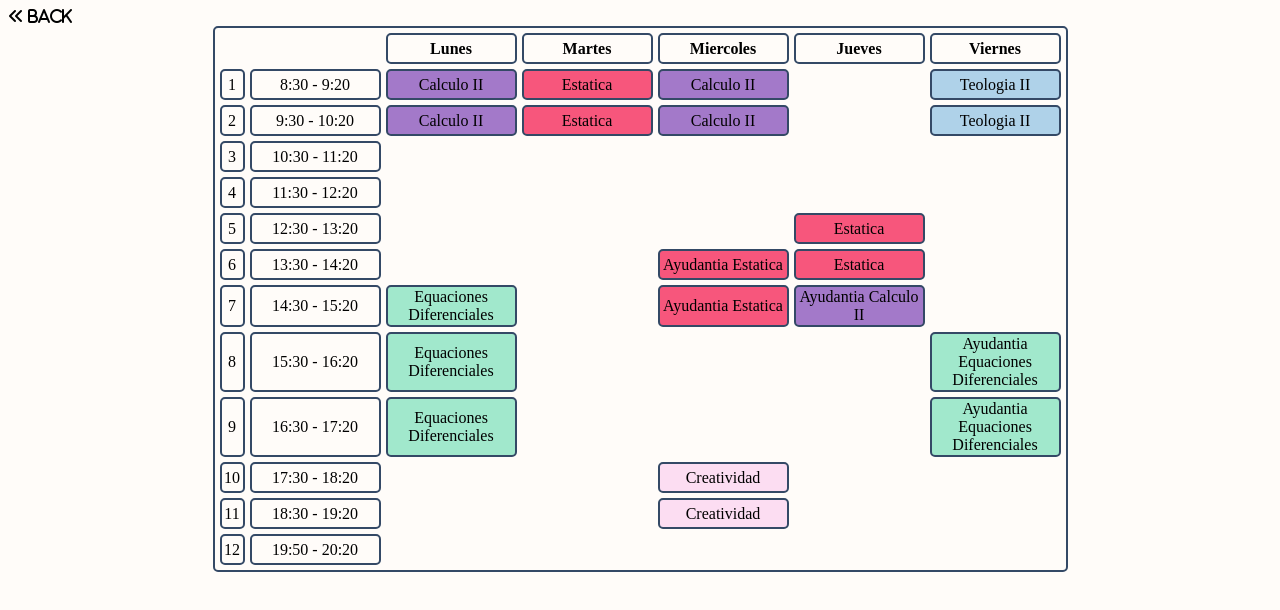
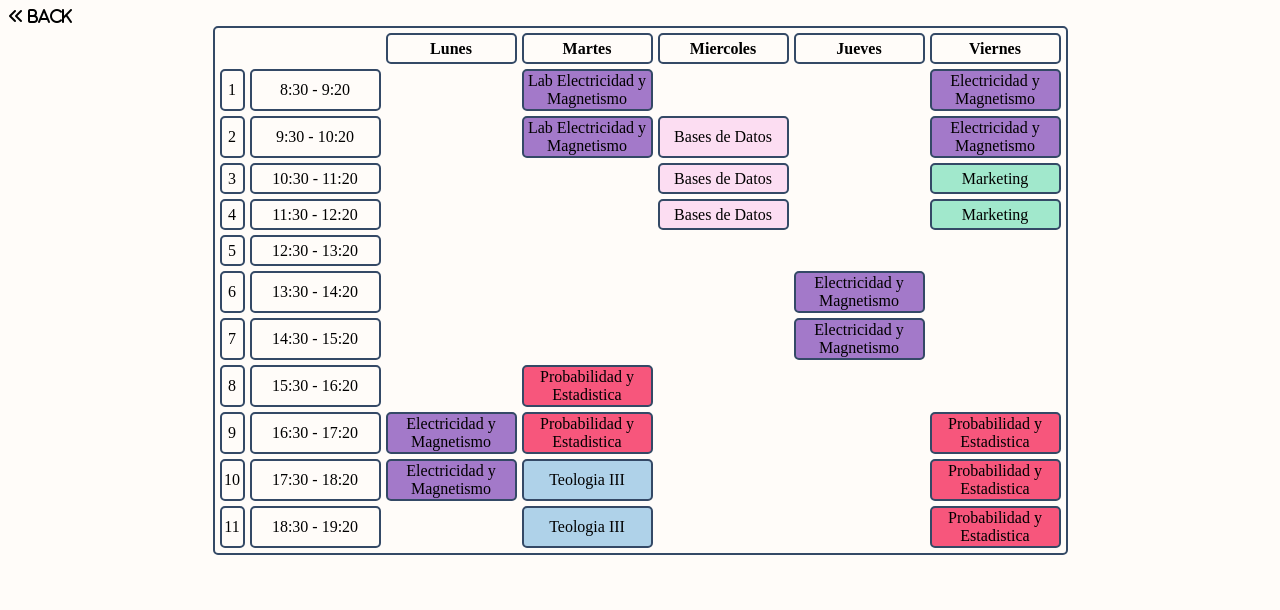
Before and after one commit to Heviazepam/tomashevia.github.io, a plain HTML site: page Proyectos/Horario/horario.html in a window 1280 px wide. Drawn offline with Linux system fonts and the light colour scheme.

Commit message:
update horario.html

```diff
--- a/Proyectos/Horario/horario.css
+++ b/Proyectos/Horario/horario.css
@@ -39,18 +39,18 @@ a:link {
     background-color: rgb(175, 210, 233);
 }
 
-.calc {
+.electro {
     background-color: rgb(163, 121, 201);
 }
 
-.estatica {
+.proba {
     background-color: rgb(247, 86, 124);
 }
 
-.edo {
+.mark {
     background-color: rgb(161, 232, 204);
 }
 
-.creatividad {
+.bases {
     background-color: rgb(252, 221, 242);
 }
--- a/Proyectos/Horario/horario.html
+++ b/Proyectos/Horario/horario.html
@@ -29,36 +29,38 @@
         <tr>
             <td class="numero">1</td>
             <td>8:30 - 9:20</td>
-            <td class="calc"><a href="https://us02web.zoom.us/j/85467804971?pwd=Q0s5NzB5VUhQNFNEa3dPLzZGcE9sdz09" target="_blank"> Calculo II</a></td>
-            <td class="estatica"><a href="https://us02web.zoom.us/j/85854944755?pwd=QllkTXNEaFlMVVNuVTZPdE9xbk01QT09" target="_blank">Estatica</a></td>
-            <td class="calc"><a href="https://us02web.zoom.us/j/85467804971?pwd=Q0s5NzB5VUhQNFNEa3dPLzZGcE9sdz09" target="_blank"> Calculo II</a></td>
             <td></td>
-            <td class="teo">Teologia II</td>
+            <td class="electro">Lab Electricidad y Magnetismo</td>
+            <td></td>
+            <td></td>
+            <td class="electro">Electricidad y Magnetismo</td>
         </tr>
         <tr>
             <td class="numero">2</td>
             <td>9:30 - 10:20</td>
-            <td class="calc"><a href="https://us02web.zoom.us/j/85467804971?pwd=Q0s5NzB5VUhQNFNEa3dPLzZGcE9sdz09" target="_blank"> Calculo II</a></td>
-            <td class="estatica"><a href="https://us02web.zoom.us/j/85854944755?pwd=QllkTXNEaFlMVVNuVTZPdE9xbk01QT09" target="_blank">Estatica</a></td>
-            <td class="calc"><a href="https://us02web.zoom.us/j/85467804971?pwd=Q0s5NzB5VUhQNFNEa3dPLzZGcE9sdz09" target="_blank"> Calculo II</a></td>
             <td></td>
-            <td class="teo">Teologia II</td>
+            <td class="electro"> Lab Electricidad y Magnetismo</td>
+            <td class="bases">Bases de Datos</td>
+            <td></td>
+            <td class="electro">Electricidad y Magnetismo</td>
         </tr>
         <tr>
             <td class="numero">3</td>
             <td>10:30 - 11:20</td>
             <td></td>
             <td></td>
+            <td class="bases">Bases de Datos</td>
             <td></td>
-            <td></td>
+            <td class="mark">Marketing</td>
         </tr>
         <tr>
             <td class="numero">4</td>
             <td>11:30 - 12:20</td>
             <td></td>
             <td></td>
+            <td class="bases">Bases de Datos</td>
             <td></td>
-            <td></td>
+            <td class="mark">Marketing</td>
         </tr>
         <tr>
             <td class="numero">5</td>
@@ -66,7 +68,7 @@
             <td></td>
             <td></td>
             <td></td>
-            <td class="estatica"><a href="https://us02web.zoom.us/j/88990526631?pwd=MmNwa0c0TXVJWVRkeDNmTC9LM0pTdz09" target="_blank">Estatica</a></td>
+            <td></td>
             <td></td>
         </tr>
         <tr>
@@ -74,57 +76,56 @@
             <td>13:30 - 14:20</td>
             <td></td>
             <td></td>
-            <td class="estatica ayud">Ayudantia Estatica</td>
-            <td class="estatica"><a href="https://us02web.zoom.us/j/88990526631?pwd=MmNwa0c0TXVJWVRkeDNmTC9LM0pTdz09" target="_blank">Estatica</a></td>
-            <td"></td>
+            <td></td>
+            <td class="electro">Electricidad y Magnetismo</td>
+            <td></td>
         </tr>
         <tr>
             <td class="numero">7</td>
             <td>14:30 - 15:20</td>
-            <td class="edo">Equaciones Diferenciales</td>
             <td></td>
-            <td class="estatica ayud">Ayudantia Estatica</td>
-            <td class="calc ayud">Ayudantia Calculo II</td>
+            <td></td>
+            <td></td>
+            <td class="electro">Electricidad y Magnetismo</td>
             <td></td>
         </tr>
         <tr>
             <td class="numero">8</td>
             <td>15:30 - 16:20</td>
-            <td class="edo">Equaciones Diferenciales</td>
+            <td></td>
+            <td class="proba">Probabilidad y Estadistica</td>
             <td></td>
             <td></td>
             <td></td>
-            <td class="edo ayud"> Ayudantia Equaciones Diferenciales</td>
         </tr>
         <tr>
             <td class="numero">9</td>
             <td>16:30 - 17:20</td>
-            <td class="edo">Equaciones Diferenciales</td>
+            <td class="electro">Electricidad y Magnetismo</td>
+            <td class="proba">Probabilidad y Estadistica</td>
             <td></td>
             <td></td>
-            <td></td>
-            <td class="edo ayud"> Ayudantia Equaciones Diferenciales</td>
+            <td class="proba">Probabilidad y Estadistica</td>
         </tr>
         <tr>
             <td class="numero">10</td>
             <td>17:30 - 18:20</td>
+            <td class="electro">Electricidad y Magnetismo</td>
+            <td class="teo">Teologia III</td>
             <td></td>
             <td></td>
-            <td class="creatividad">Creatividad</td>
-            <td></td>
-            <td></td>
+            <td class="proba">Probabilidad y Estadistica</td>
         </tr>
         <tr>
             <td class="numero">11</td>
             <td>18:30 - 19:20</td>
             <td></td>
+            <td class="teo">Teologia III</td>
             <td></td>
-            <td class="creatividad">Creatividad</td>
+            <td></td>
+            <td class="proba">Probabilidad y Estadistica</td>
         </tr>
-        <tr>
-            <td class="numero">12</td>
-            <td>19:50 - 20:20</td>
-        </tr>
+
     </table>
 </body>
 </html>
```
